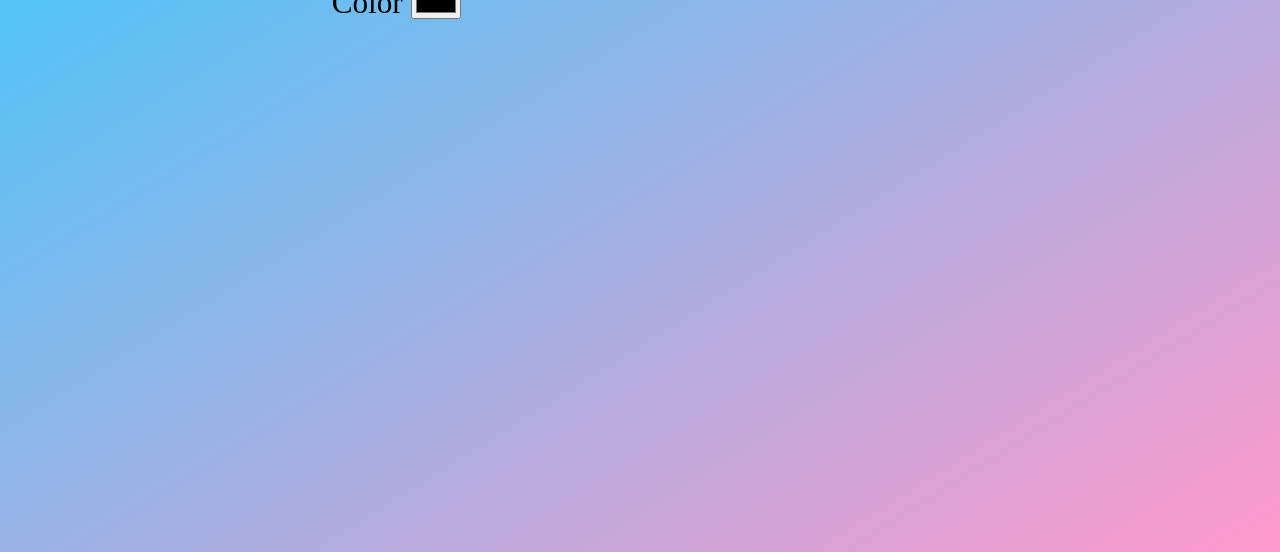
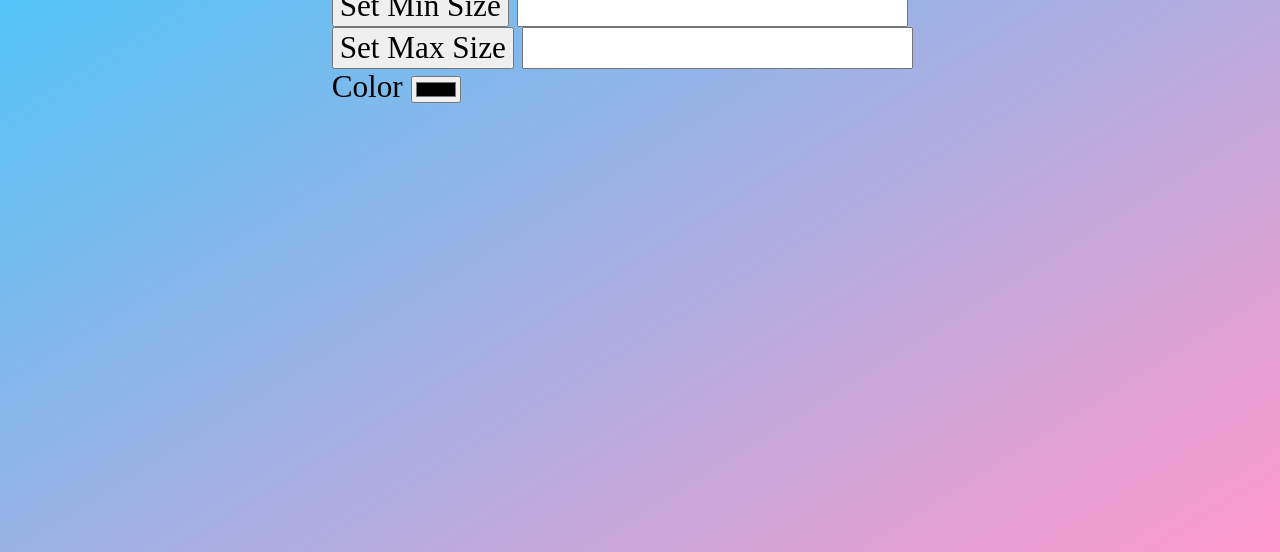
Before and after one commit to NShelton14/HW11.2, a website: page index.html in a window 1280 px wide. Shown: the part 248-800 px from the top of the page. Drawn offline with nearby package versions, Linux system fonts and the light colour scheme.

Commit message:
Added buttons to html

```diff
--- a/index.html
+++ b/index.html
@@ -27,6 +27,17 @@
           <p id="textsize">50</p>
         </div>
         <div>
+          <button type="submit">Set Min Size</button>
+          <input type="number" id="min" />
+          <label for="min"></label>
+        </div>
+
+        <div>
+          <button type="submit">Set Max Size</button>
+          <input type="number" id="max" />
+          <label for="max"></label>
+        </div>
+        <div>
           <label for="color">Color</label>
           <input type="color" name="color" id="color" />
           <p id="textcolor"></p>
```
